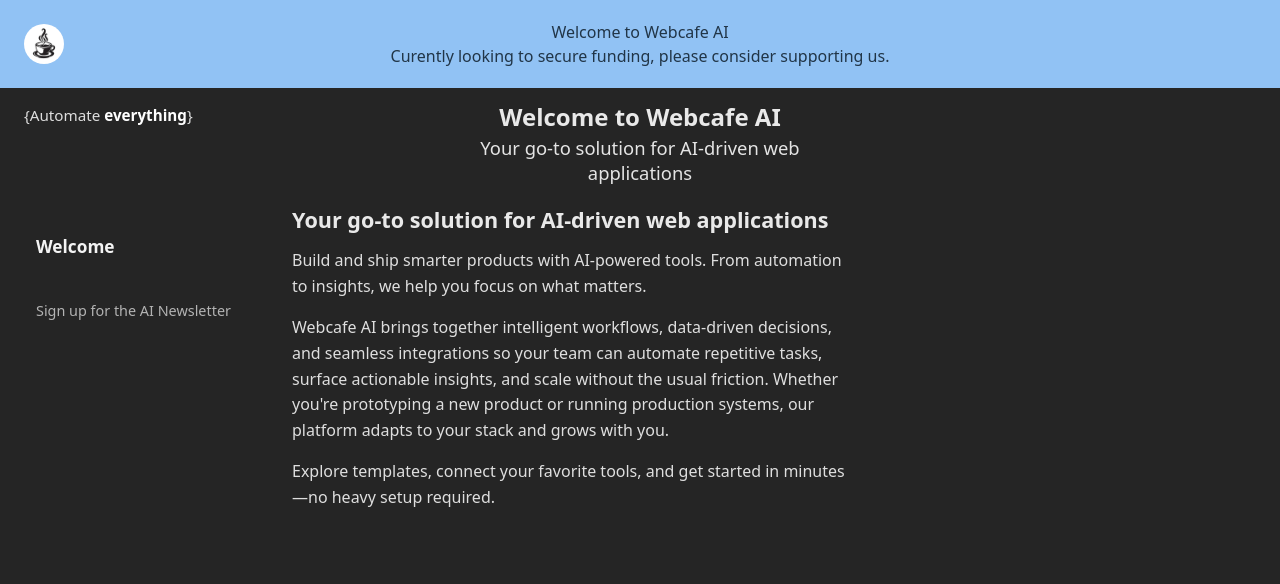
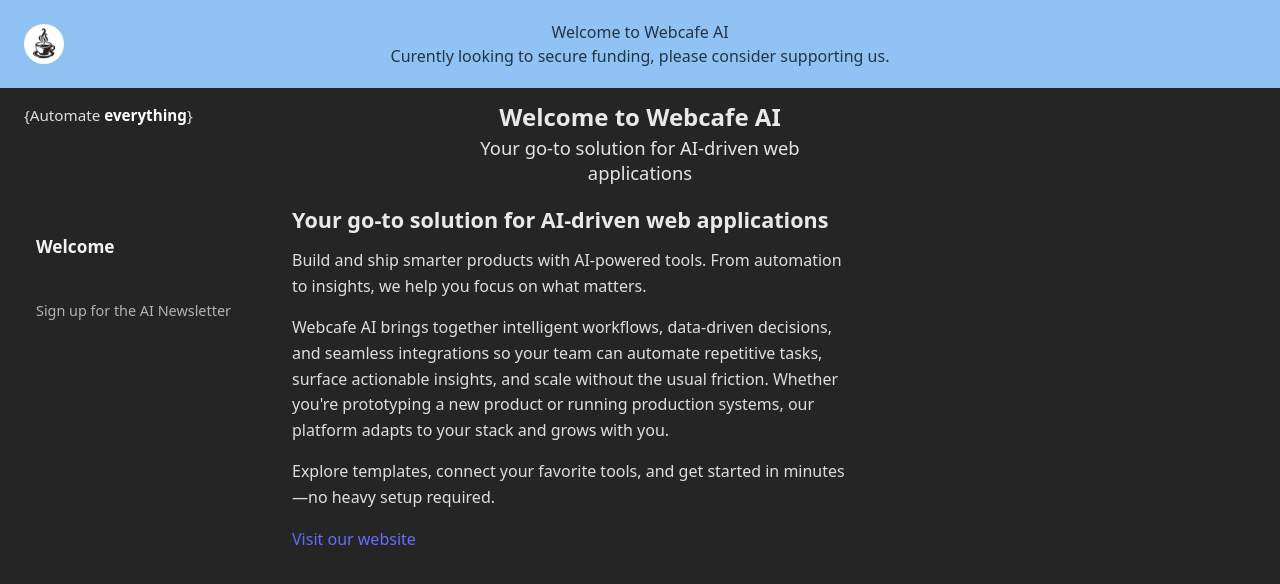
Before and after one commit to kay1-2-3/webcafeland, a React (Vite) app in the folder my-react-app/: page / in a window 1280 px wide. Shown: the top 584 px of the page. Built offline with nearby package versions, Linux system fonts and the light colour scheme.

Commit message:
Link added

```diff
--- a/my-react-app/src/Views/Homepage.jsx
+++ b/my-react-app/src/Views/Homepage.jsx
@@ -101,6 +101,9 @@
             <p>
               Explore templates, connect your favorite tools, and get started in minutes—no heavy setup required.
             </p>
+            <p>
+              <a href="https://webcafelanding-a9b98.web.app/" target="_blank" rel="noopener noreferrer">Visit our website</a>
+            </p>
           </section>
 
           <section id="newsletter" className="cafe-section cafe-section-newsletter">
```
